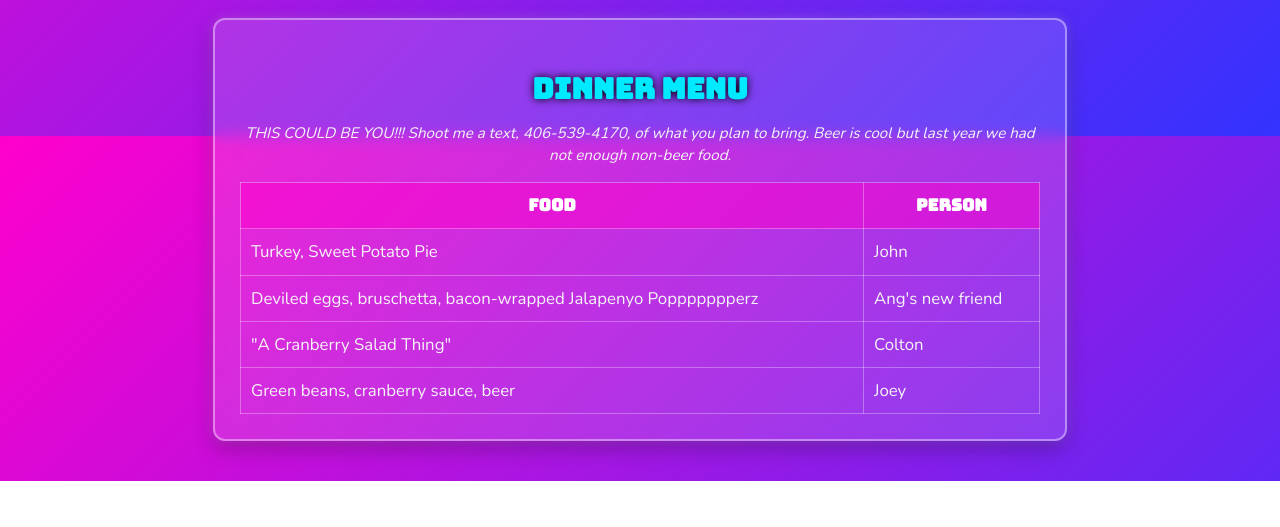
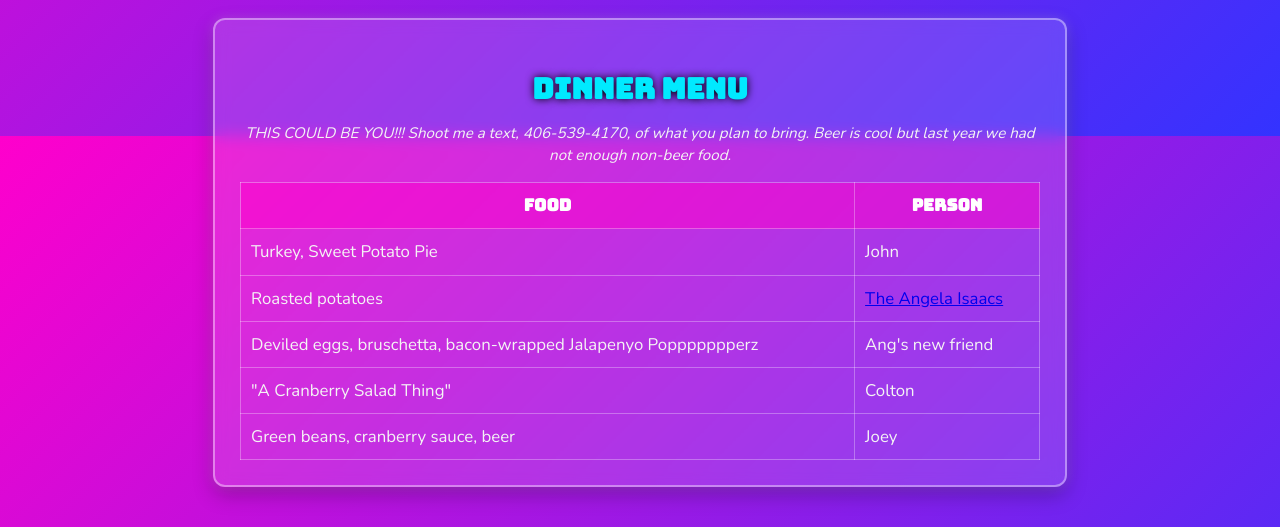
Before and after one commit to joncheryl/joncheryl.github.io, a plain HTML site: page party.html in a window 1280 px wide. Shown: the part 3064-3591 px from the top of the page. Before the commit the page ends 3545 px from the top, so only its background shows below. Drawn offline with nearby package versions, Linux system fonts and the light colour scheme.

Commit message:
updated menu with ang

```diff
--- a/party.html
+++ b/party.html
@@ -219,6 +219,10 @@
         <td>John</td>
       </tr>
       <tr>
+        <td>Roasted potatoes</td>
+        <td><a href="https://www.instagram.com/lucky_find_slc/?hl=en">The Angela Isaacs</a></td>
+      </tr>
+      <tr>
         <td>Deviled eggs, bruschetta, bacon-wrapped Jalapenyo Poppppppperz</td>
         <td>Ang's new friend</td>
       </tr>
```
